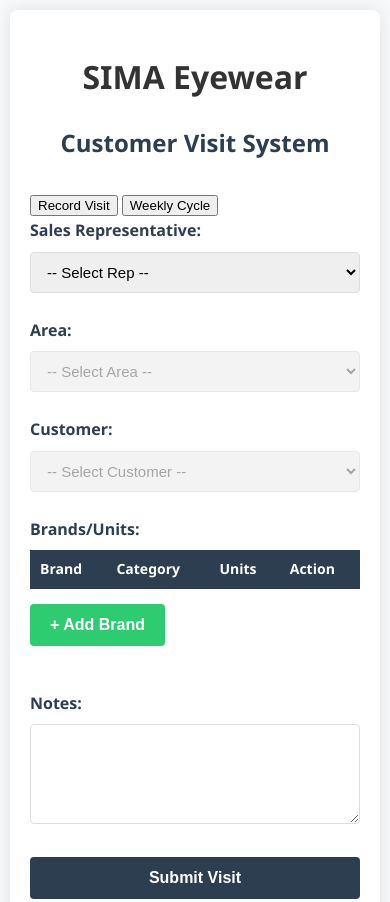
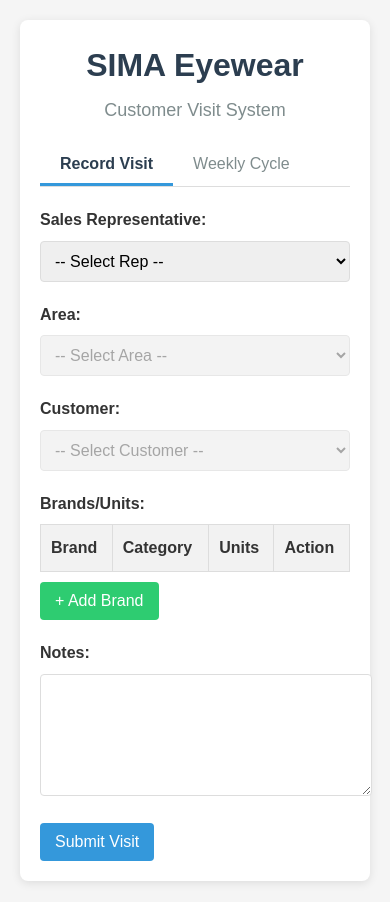
Before and after one commit to mnoornawab/customer-visit-system, a plain HTML site: page visit-form.html in a window 390 px wide. Shown: the top 902 px of the page. Drawn offline with Linux system fonts and the light colour scheme; no server answers.

Commit message:
Update styles.css

```diff
--- a/styles.css
+++ b/styles.css
@@ -1,115 +1,123 @@
 body {
-  font-family: 'Segoe UI', Tahoma, Geneva, Verdana, sans-serif;
+  font-family: 'Arial', sans-serif;
   line-height: 1.6;
   margin: 0;
-  padding: 0;
-  background-color: #f8f9fa;
+  padding: 20px;
+  background-color: #f5f5f5;
   color: #333;
 }
 
 .container {
-  max-width: 900px;
-  margin: 20px auto;
+  max-width: 800px;
+  margin: 0 auto;
   background: white;
-  padding: 30px;
+  padding: 20px;
   border-radius: 8px;
-  box-shadow: 0 0 20px rgba(0,0,0,0.1);
+  box-shadow: 0 2px 10px rgba(0,0,0,0.1);
 }
 
 header {
   text-align: center;
-  margin-bottom: 30px;
+  margin-bottom: 20px;
 }
 
-.logo {
-  max-height: 60px;
-  margin-bottom: 15px;
+h1 {
+  color: #2c3e50;
+  margin: 0;
 }
 
 h2 {
+  color: #7f8c8d;
+  margin: 5px 0 0;
+  font-size: 18px;
+  font-weight: normal;
+}
+
+.tabs {
+  display: flex;
+  margin-bottom: 20px;
+  border-bottom: 1px solid #ddd;
+}
+
+.tab-btn {
+  padding: 10px 20px;
+  background: none;
+  border: none;
+  cursor: pointer;
+  font-size: 16px;
+  color: #7f8c8d;
+  border-bottom: 3px solid transparent;
+}
+
+.tab-btn.active {
   color: #2c3e50;
-  margin: 0;
-  font-size: 24px;
+  border-bottom: 3px solid #3498db;
+  font-weight: bold;
+}
+
+.tab-content {
+  display: none;
+}
+
+.tab-content.active {
+  display: block;
 }
 
 .form-group {
-  margin-bottom: 25px;
+  margin-bottom: 20px;
 }
 
 label {
   display: block;
   margin-bottom: 8px;
-  font-weight: 600;
-  color: #2c3e50;
+  font-weight: bold;
 }
 
 select, input, textarea {
   width: 100%;
-  padding: 10px 12px;
+  padding: 10px;
   border: 1px solid #ddd;
   border-radius: 4px;
-  box-sizing: border-box;
-  font-size: 15px;
-  transition: border-color 0.3s;
-}
-
-select:focus, input:focus, textarea:focus {
-  border-color: #3498db;
-  outline: none;
+  font-size: 16px;
 }
 
 textarea {
   min-height: 100px;
-  resize: vertical;
 }
 
 table {
   width: 100%;
   border-collapse: collapse;
-  margin-bottom: 15px;
-  background: white;
+  margin-bottom: 10px;
+}
+
+th, td {
+  padding: 10px;
+  border: 1px solid #ddd;
+  text-align: left;
 }
 
 th {
-  background-color: #2c3e50;
-  color: white;
-  padding: 12px;
-  text-align: left;
+  background-color: #f2f2f2;
 }
 
-td {
-  padding: 10px 12px;
-  border-bottom: 1px solid #eee;
-}
-
-.btn-add, .btn-submit {
+.btn-add, .btn-submit, .btn-cycle {
   background-color: #3498db;
   color: white;
-  padding: 12px 20px;
+  padding: 10px 15px;
   border: none;
   border-radius: 4px;
   cursor: pointer;
   font-size: 16px;
-  font-weight: 600;
-  transition: background-color 0.3s;
 }
 
 .btn-add {
   background-color: #2ecc71;
-  margin-bottom: 20px;
 }
 
-.btn-add:hover {
-  background-color: #27ae60;
-}
-
-.btn-submit {
-  width: 100%;
-  background-color: #2c3e50;
-}
-
-.btn-submit:hover {
-  background-color: #1a252f;
+.btn-cycle {
+  background-color: #e67e22;
+  margin-top: 10px;
 }
 
 .remove-btn {
@@ -117,44 +125,19 @@ td {
   color: white;
   border: none;
   border-radius: 4px;
+  padding: 5px 10px;
   cursor: pointer;
-  padding: 6px 10px;
-  transition: background-color 0.3s;
 }
 
-.remove-btn:hover {
-  background-color: #c0392b;
+.weekly-cycle-container {
+  text-align: center;
+  padding: 20px;
 }
 
-#customerInfo {
-  background-color: #f8f9fa;
-  padding: 12px;
+#cycleResults {
+  margin-top: 20px;
+  text-align: left;
+  padding: 10px;
+  background-color: #f9f9f9;
   border-radius: 4px;
-  margin-top: 10px;
-  border-left: 4px solid #3498db;
 }
-
-#customerInfo p {
-  margin: 5px 0;
-  font-size: 14px;
-}
-
-.form-actions {
-  margin-top: 30px;
-}
-
-/* Responsive adjustments */
-@media (max-width: 768px) {
-  .container {
-    padding: 20px;
-    margin: 10px;
-  }
-
-  table {
-    font-size: 14px;
-  }
-
-  th, td {
-    padding: 8px 10px;
-  }
-}
```
